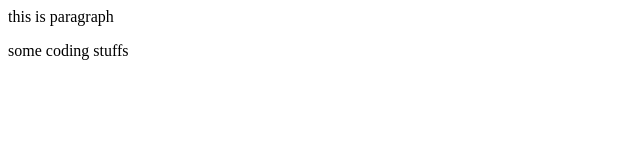
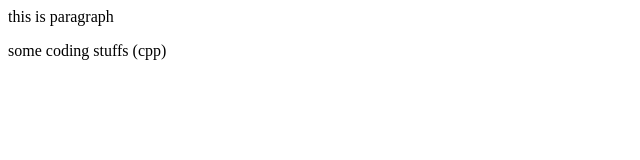
Before and after one commit to tech-with-ayush/program, a plain HTML site: page index.html in a window 1280 px wide. Shown: the full height of the page, 0-640 px from the left. Drawn offline with Linux system fonts and the light colour scheme.

Commit message:
cpp code

```diff
--- a/index.html
+++ b/index.html
@@ -1,2 +1,2 @@
 <p>this is paragraph</p>
-<p>some coding stuffs</p>
+<p>some coding stuffs (cpp)</p>
```
